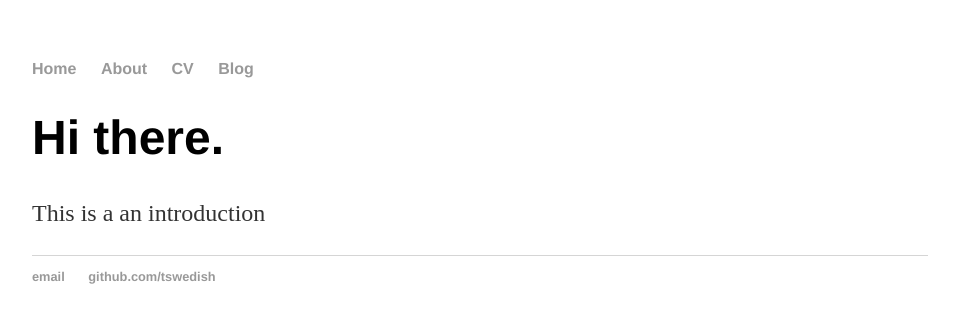
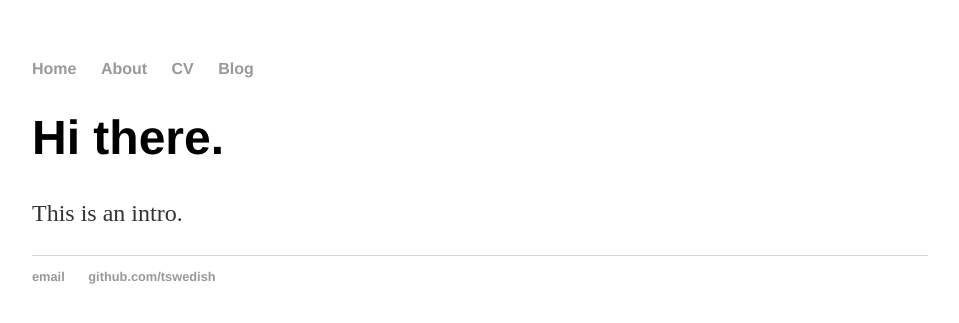
Before and after one commit to tswedish/tswedish.github.io, a Jekyll site: the page built from index.html, in a window 1280 px wide. Shown: the top 323 px of the page, without its empty margins (160-1119 px from the left). Built offline with Jekyll 4.4.1, drawn with Linux system fonts in a browser that asks for light colours.

Commit message:
Update index.html

```diff
--- a/index.html
+++ b/index.html
@@ -1,30 +1,8 @@
-<!DOCTYPE html>
-<html>
-	<head>
-		<title>Tristan Swedish</title>
-		<!-- link to main stylesheet -->
-		<link rel="stylesheet" type="text/css" href="/css/main.css">
-	</head>
-	<body>
-		<nav>
-    		<ul>
-        		<li><a href="/">Home</a></li>
-	        	<li><a href="/about">About</a></li>
-        		<li><a href="/cv">CV</a></li>
-        		<li><a href="/blog">Blog</a></li>
-    		</ul>
-		</nav>
-		<div class="container">
-    		<div class="blurb">
-        		<h1>Hi there.</h1>
-				<p>This is a an introduction</p>
-    		</div><!-- /.blurb -->
-		</div><!-- /.container -->
-		<footer>
-    		<ul>
-        		<li><a href="mailto:tristan.swedish@gmail.com">email</a></li>
-        		<li><a href="https://github.com/tswedish">github.com/tswedish</a></li>
-			</ul>
-		</footer>
-	</body>
-</html>
+---
+layout: default
+title: Tristan Swedish
+---
+<div class="blurb">
+	<h1>Hi there.</h1>
+	<p>This is an intro.</p>
+</div><!-- /.blurb -->
```
